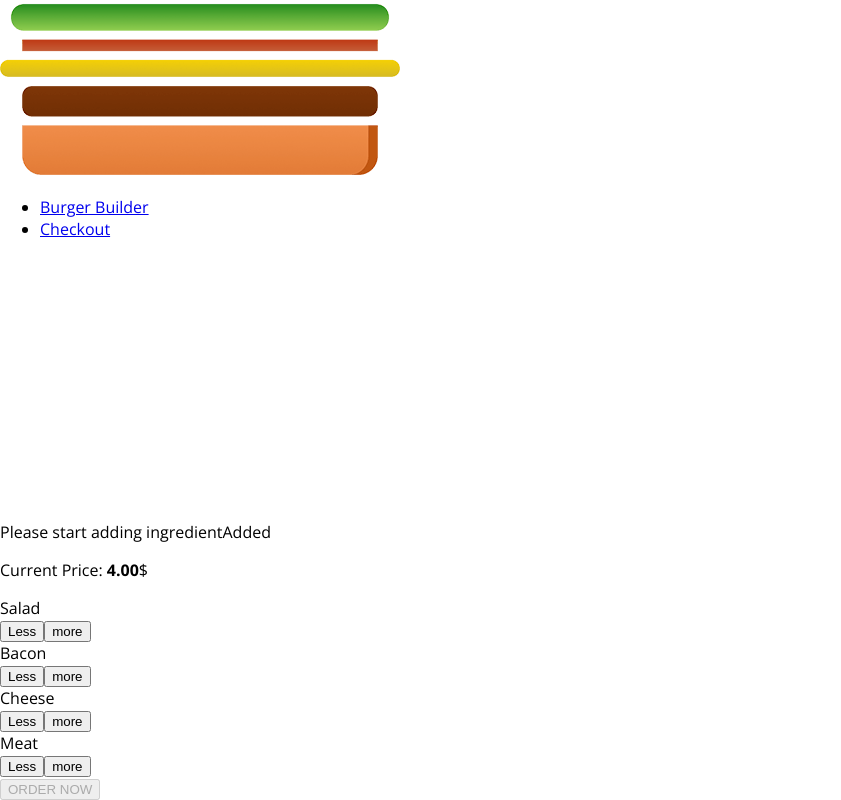
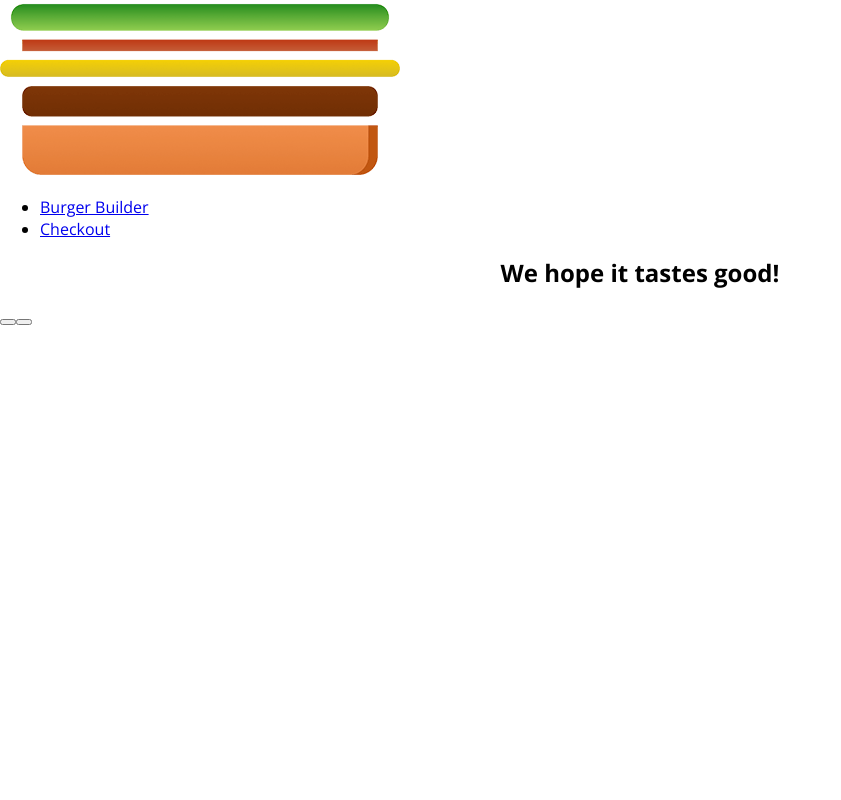
Before and after one commit to syadallah/Burger-Builder, a React app: page /checkout in a window 1280 px wide. Shown: the part 418-1218 px from the top of the page, without its empty margins (0-841 px from the left). After the commit the page ends 800 px from the top, so only its background shows below. Built offline with nearby package versions, Linux system fonts and the light colour scheme.

Commit message:
Fix a bug
The Route to the checkout component activate when a user
clicked on the CONTINUE buttom on the checkoutSummary component

```diff
--- a/package.json
+++ b/package.json
@@ -49,6 +49,7 @@
     "react-app-polyfill": "^1.0.6",
     "react-dev-utils": "^10.2.1",
     "react-dom": "^16.13.1",
+    "react-router": "^5.2.0",
     "react-router-dom": "^5.2.0",
     "resolve": "1.15.0",
     "resolve-url-loader": "3.1.1",
--- a/src/App.js
+++ b/src/App.js
@@ -1,5 +1,5 @@
 import React from 'react';
-import { Route, Switch } from 'react-router-dom'
+import { Route } from 'react-router-dom'
 import Layout from './components/Layout/Layout'
 import BurgerBuilder from './containers/BurgerBuilder/BurgerBuilder'
 import Checkout from './containers/Checkout/Checkout'
@@ -7,11 +7,10 @@ import Checkout from './containers/Checkout/Checkout'
 function App() {
   return (
     <div>
-    <Layout />
-    <Switch>
-    <Route path="/" excat component={BurgerBuilder}/>
-    <Route path="/checkout" component={Checkout}/>
-    </Switch>
+    <Layout>
+      <Route path="/checkout" component={Checkout}/>
+      <Route path="/" exact component={BurgerBuilder}/>
+    </Layout>
     </div>
   );
 }
--- a/src/containers/Checkout/Checkout.js
+++ b/src/containers/Checkout/Checkout.js
@@ -1,5 +1,5 @@
 import React, { Component} from 'react'
-import CheckoutSummary from '../../components/Order/CheckoutSummary'
+import CheckoutSummary from '../../components/Order/CheckoutSummary/CheckoutSummary'
 import { Route } from 'react-router-dom'
 import ContactData from './ContactData/ContactData'
 class Checkout extends Component {
@@ -25,7 +25,7 @@ render () {
     <CheckoutSummary ingredients={this.state.ingredients}
     checkoutCancelled={this.checkoutCancelledHandler}
     checkoutContinued={this.checkoutContinuedHandler}/>
-    < Route path={this.props.match.url + '/contact-data'}
+    < Route path={this.props.path + '/contact-data'}
     component={ContactData}/>
     </div>
   )
```
Also changed, not shown: 1 other file (tests, documents, lock files or other folders).
